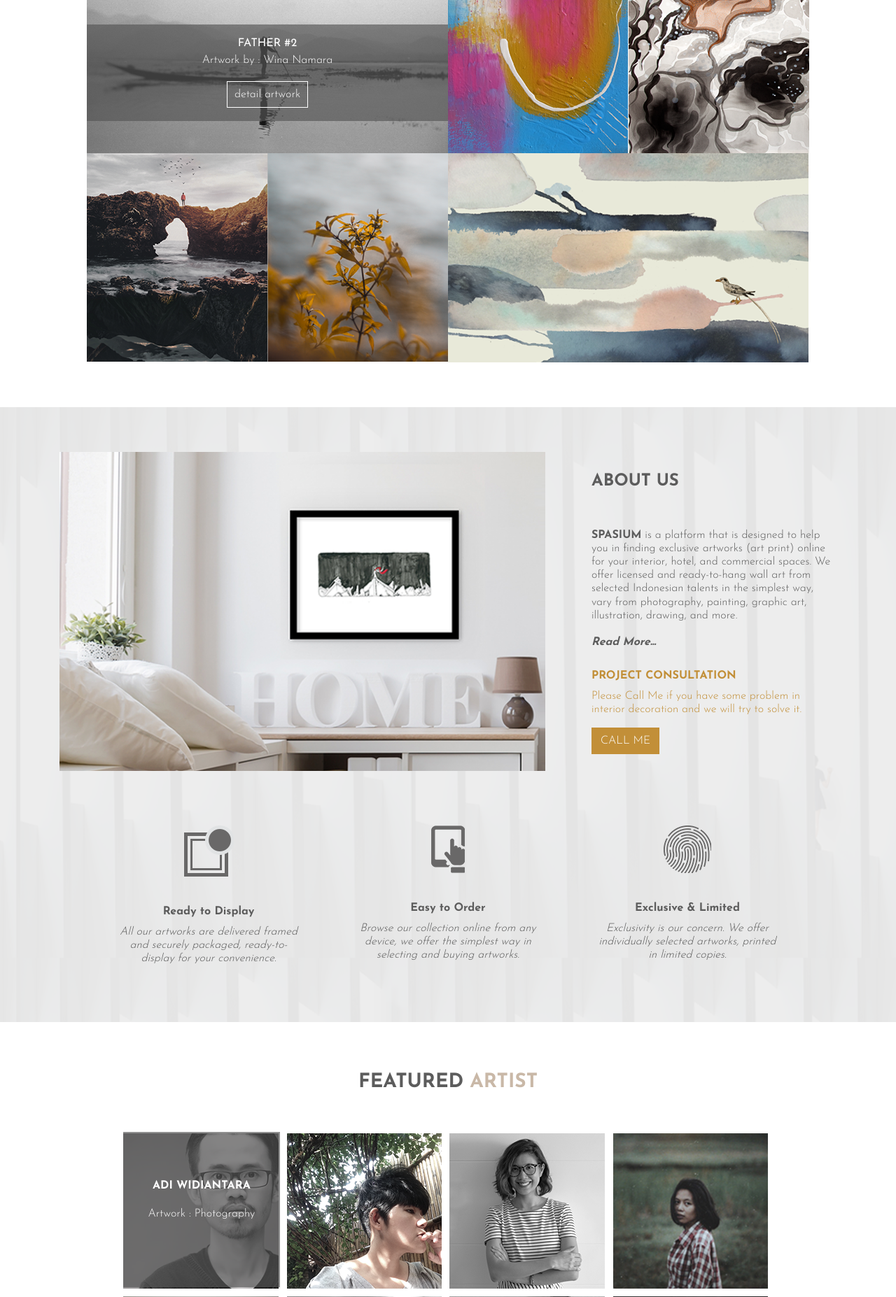
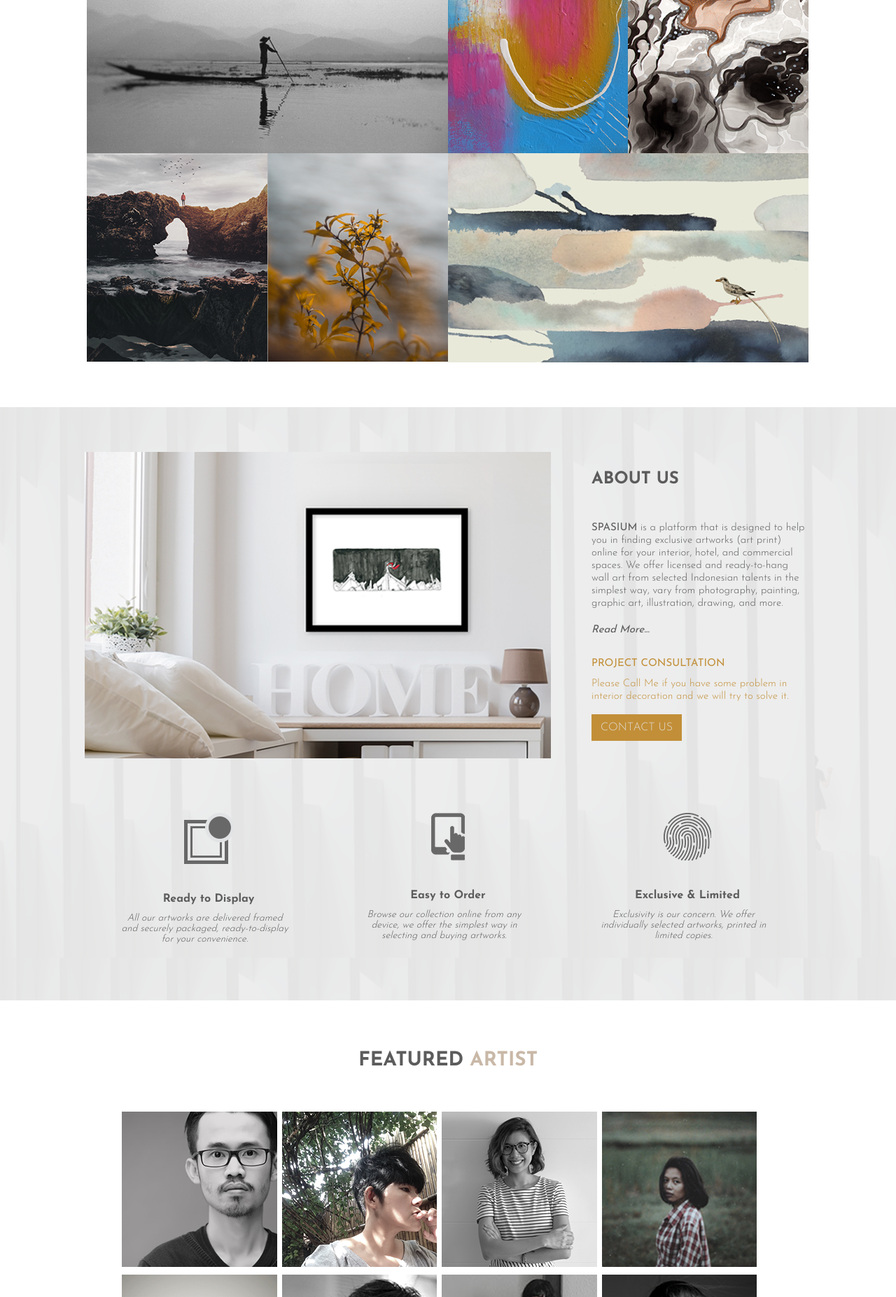
Before and after one commit to Merdeka-45/spasium, a PHP site: page / in a window 1280 px wide. Shown: the part 880-2734 px from the top of the page at 70% size. Run offline with PHP 8.4, Linux system fonts and the light colour scheme.

Commit message:
update and fix until section about us

```diff
--- a/assets/css/style.css
+++ b/assets/css/style.css
@@ -33,6 +33,7 @@ body{
 }
 .regular{
     font-family: 'JosefinR';
+    font-size: 15px;
 }
 .theme-color{
     color: #c9b8a7;
@@ -43,7 +44,7 @@ section{
 .btn-theme{
     background-color: #c28f38;
     border-radius: 0px;
-    color: #fff;
+    color: #e4dcd5;;
     border: 1px solid transparent;
 }
 .btn-theme:hover{
@@ -151,9 +152,15 @@ section{
 }
 .image-detail{
     position: relative;
+    float: left;
+}
+.image-detail:hover .desc-detail{
+    /* width: 100%; */
+    opacity: 1;
 }
 .desc-detail{
     display: block;
+    opacity: 0;
     background-color: #555555a6;
     position: absolute;
     width: 100%;
@@ -161,6 +168,7 @@ section{
     color: #ffffff;
     padding-top: 3%;
     padding-bottom: 5%;
+    transition: 0.3s all ease;
 }
 .desc-detail p{
     margin-bottom: 10px;
@@ -187,15 +195,22 @@ section{
     padding-top: 5%;
     padding-bottom: 5%;
 }
+#about-us .col-md-8{
+    padding-left: 4.5%;
+}
 #about-us .col-md-8 img{
-    width: 95%;
+    width: 96%;
+}
+.detail-about-us{
+    padding-right: 5%;
 }
 .detail-about-us h4{
     margin-top: 8%;
     margin-bottom: 15%;
 }
 .detail-about-us p{
-    font-size: 12pt;
+    /* font-size: 12pt; */
+    font-size: 15px;
     line-height: 1.2;
 }
 .detail-about-us a{
@@ -217,7 +232,12 @@ section{
     margin-top: 15%;
 }
 .service p{
-    line-height: 1.2;
+    /* line-height: 1.2; */
+    width: 244px;
+    font-size: 14px;
+    font-weight: 300;
+    line-height: normal;
+    letter-spacing: normal;
 }
 /* about us section */
 
@@ -226,20 +246,26 @@ section{
     margin-top: 4%;
     margin-bottom: 5%;
 }
+.list-artist{
+    padding-left: 8%;
+    padding-right: 8%;
+}
 .photo{
-    display: inline;
+    float: left;
+    /* display: none; */
     margin-right: 7px;
     position: relative;
 }
 .label-artist{
-    display: block;
+    /* display: block; */
+    display: none;
     position: absolute;
     background-color: #555555a6;
     color: #ffffff;
     top: -647%;
     left: 0%;
-    width: 99%;
-    height: 222px;
+    width: 98%;
+    height: 223px;
     padding-top: 65px;
 }
 .label-artist--hide{
@@ -271,7 +297,7 @@ section{
     margin-top: 10px;
 }
 .label-blog{
-    display: block;
+    display: none;
     position: absolute;
     background-color: #0000006b;
     color: #ffffff;
--- a/index.html
+++ b/index.html
@@ -133,19 +133,54 @@
                 <div class="col-md-6">
                     <div class="image-detail">
                         <img src="assets/images/tile1.png" alt="">
-                        <div class="text-center desc-detail" style="display:block;">
+                        <div class="text-center desc-detail">
                             <p class="image--title regular">FATHER #2</p>
                             <p class="image--author">Artwork by : Wina Namara</p>
                             <a class="link-label" href="">detail artwork</a>
                         </div>
                     </div>
-                  <img src="assets/images/tile4.png" alt="">
-                  <img class="" src="assets/images/tile5.png" alt="">
+                    <div class="image-detail">
+                        <img src="assets/images/tile4.png" alt="">
+                        <div class="text-center desc-detail">
+                            <p class="image--title regular">FATHER #2</p>
+                            <p class="image--author">Artwork by : Wina Namara</p>
+                            <a class="link-label" href="">detail artwork</a>
+                        </div>
+                    </div>
+                    <div class="image-detail">
+                        <img src="assets/images/tile5.png" alt="">
+                        <div class="text-center desc-detail">
+                            <p class="image--title regular">FATHER #2</p>
+                            <p class="image--author">Artwork by : Wina Namara</p>
+                            <a class="link-label" href="">detail artwork</a>
+                        </div>
+                    </div>
                 </div>
                 <div class="col-md-6">
-                  <img src="assets/images/tile2.png" alt="">
-                  <img class="feature-image--right" src="assets/images/tile3.png" alt="">
-                  <img src="assets/images/tile6.png" alt="">
+                    <div class="image-detail">
+                        <img src="assets/images/tile2.png" alt="">
+                        <div class="text-center desc-detail">
+                            <p class="image--title regular">FATHER #2</p>
+                            <p class="image--author">Artwork by : Wina Namara</p>
+                            <a class="link-label" href="">detail artwork</a>
+                        </div>
+                    </div>
+                    <div class="image-detail">
+                        <img src="assets/images/tile3.png" alt="">
+                        <div class="text-center desc-detail">
+                            <p class="image--title regular">FATHER #2</p>
+                            <p class="image--author">Artwork by : Wina Namara</p>
+                            <a class="link-label" href="">detail artwork</a>
+                        </div>
+                    </div>
+                    <div class="image-detail">
+                        <img src="assets/images/tile6.png" alt="">
+                        <div class="text-center desc-detail">
+                            <p class="image--title regular">FATHER #2</p>
+                            <p class="image--author">Artwork by : Wina Namara</p>
+                            <a class="link-label" href="">detail artwork</a>
+                        </div>
+                    </div>
                 </div>
             </div>
         </div>
@@ -159,13 +194,13 @@
                 <div class="col-md-4 detail-about-us">
                     <h4 class="bold">ABOUT US</h4>
                     <p>
-                        <span class="bold">SPASIUM</span> is a platform that is designed to help you in finding exclusive artworks (art print) online for your interior, hotel, and commercial spaces. We offer licensed and ready-to-hang wall art from selected Indonesian talents in the simplest way, vary from photography, painting, graphic art, illustration, drawing, and more.
+                        <span class="regular">SPASIUM</span> is a platform that is designed to help you in finding exclusive artworks (art print) online for your interior, hotel, and commercial spaces. We offer licensed and ready-to-hang wall art from selected Indonesian talents in the simplest way, vary from photography, painting, graphic art, illustration, drawing, and more.
                     </p>
-                    <a class="bold" href=""><i>Read More...</i></a> </br></br>
+                    <a class="regular" href=""><i>Read More...</i></a> </br></br>
                     <div>
-                        <label class="bold">PROJECT CONSULTATION</label>
+                        <label class="regular">PROJECT CONSULTATION</label>
                         <p>Please Call Me if you have some problem in interior decoration and we will try to solve it.</p>
-                        <button class="btn btn-theme">CALL ME</button>
+                        <button class="btn btn-theme" class="regular">CONTACT US</button>
                     </div>
                 </div>
             </div>
@@ -195,8 +230,8 @@
                     <h3 class="title-section bold">FEATURED <span class="theme-color">ARTIST</span></h3>
                 </div>
             </div>
-            <div class="row">
-                <div class="col-md-12 text-center">
+            <div class="row list-artist">
+                <div class="col-md-12">
                     <div class="photo">
                         <img src="assets/images/people-adi.png" alt="">
                         <div class="label-artist">
@@ -206,29 +241,29 @@
                     </div>
                     <div class="photo">
                         <img src="assets/images/people-2.png" alt="">
-                        <div class="label-artist--hide">
-                            <p class="name-artist"></p>
-                            <p class="artwork-artist"></p>
+                        <div class="label-artist">
+                            <p class="name-artist bold">ADI WIDIANTARA</p>
+                            <p class="artwork-artist">Artwork : Photography</p>
                         </div>
                     </div>
                     <div class="photo">
                         <img src="assets/images/people-sanchia.png" alt="">
-                        <div class="label-artist--hide">
-                            <p class="name-artist"></p>
-                            <p class="artwork-artist"></p>
+                        <div class="label-artist">
+                            <p class="name-artist bold">ADI WIDIANTARA</p>
+                            <p class="artwork-artist">Artwork : Photography</p>
                         </div>
                     </div>
                     <div class="photo">
                         <img src="assets/images/people-riri.png" alt="">
-                        <div class="label-artist--hide">
-                            <p class="name-artist"></p>
-                            <p class="artwork-artist"></p>
+                        <div class="label-artist">
+                            <p class="name-artist bold">ADI WIDIANTARA</p>
+                            <p class="artwork-artist">Artwork : Photography</p>
                         </div>
                     </div>
                 </div>
             </div>
-            <div class="row">
-                <div class="col-md-12 text-center">
+            <div class="row list-artist">
+                <div class="col-md-12">
                     <div class="photo">
                         <img src="assets/images/people-aditya.png" alt="">
                         <div class="label-artist--hide">
```
